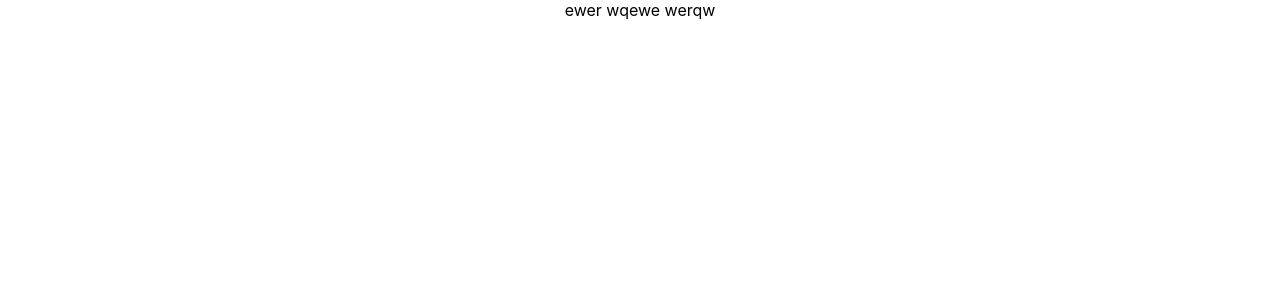
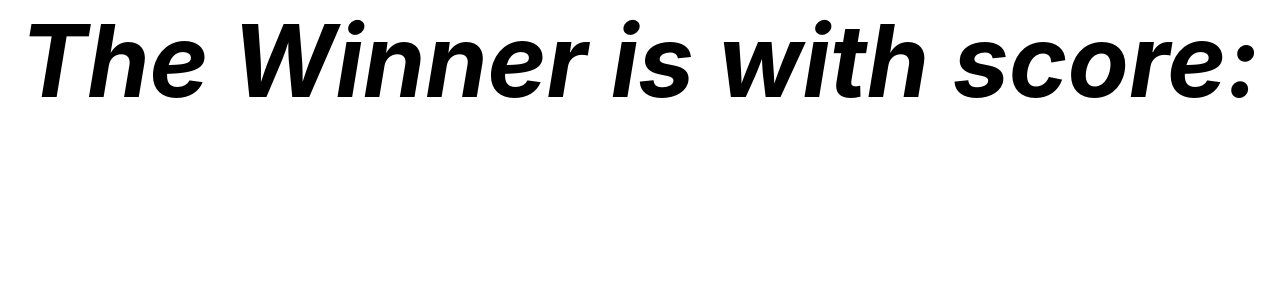
Before and after one commit to hristo10000/Quiz-Game, a React (Create React App) app: page /end in a window 1280 px wide. Shown: the top 300 px of the page. Built offline with nearby package versions, Linux system fonts and the light colour scheme.

Commit message:
Its working

```diff
--- a/src/components/EndGame.jsx
+++ b/src/components/EndGame.jsx
@@ -2,11 +2,15 @@ import React from 'react';
 
 function EndGame() {
   return (
-    <>
-      ewer
-      wqewe
-      werqw
-    </>
+    <h1>
+      The Winner is
+      {' '}
+      {localStorage.getItem('winner')}
+      {' '}
+      with score:
+      {' '}
+      {localStorage.getItem('score')}
+    </h1>
   );
 }
 
--- a/src/components/Game/Game.jsx
+++ b/src/components/Game/Game.jsx
@@ -40,11 +40,13 @@ function Game() {
       //   }
       // }
       if (type === 'game_update') {
-        setFirstPlayerScore(Object.entries(data.score)[1][1]);
-        setSecondPlayerScore(Object.entries(data)[0][1]);
+        if (data.state === 'in_progress') {
+          setFirstPlayerScore(Object.entries(data.data.score)[1][1]);
+          setSecondPlayerScore(Object.entries(data.data.score)[0][1]);
+        }
         if (data.state === 'finished') {
-          localStorage.setItem('winner', data.winner);
-          if (data.winner === data.connected[1]) { localStorage.setItem('score', firstPlayerScore); } else { localStorage.setItem('score', secondPlayerScore); }
+          localStorage.setItem('winner', data.winner.username);
+          if (data.winner === data.players[0].username) { localStorage.setItem('score', Object.entries(data.data.score)[0][1]); } else { localStorage.setItem('score', Object.entries(data.data.score)[1][1]); }
           navigate('/end');
         }
       }
@@ -65,7 +67,7 @@ function Game() {
     const timeofAnswer = new Date();
     const secondsPassed = timeofAnswer.getTime() - startOfQuestion.getTime();
     if (secondsPassed > 10000) {
-      currentSocket.send(JSON.stringify({ type: 'question_answer', data: { answer: null, time: secondsPassed } }));
+      currentSocket.send(JSON.stringify({ type: 'question_answer', data: { answer: idOfAnswer, time: 10000 - secondsPassed } }));
     } else {
       currentSocket.send(JSON.stringify({ type: 'question_answer', data: { answer: idOfAnswer, time: 10000 - secondsPassed } }));
     }
```
